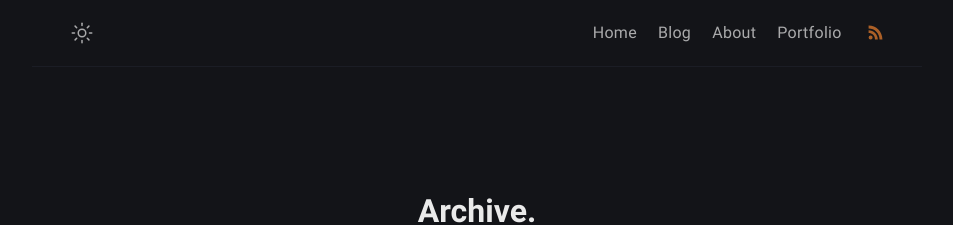
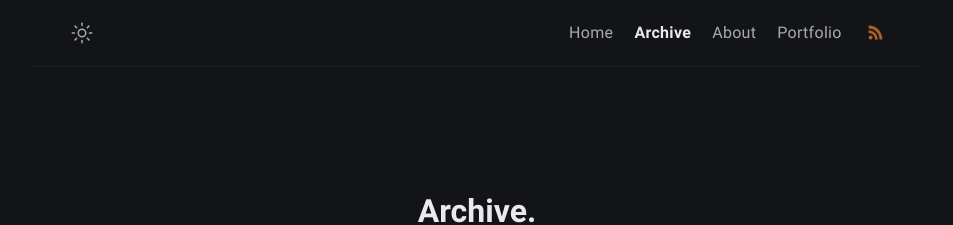
Before and after one commit to fariqfgi/fariqfgi.github.io, a Jekyll site: the page built from archive.md, in a window 1280 px wide. Shown: the top 225 px of the page, without its empty margins (163-1116 px from the left). Built offline with Jekyll 4.4.1, drawn with Linux system fonts in a browser that asks for light colours.

Commit message:
Update: layout

```diff
--- a/_data/menus.yml
+++ b/_data/menus.yml
@@ -2,8 +2,8 @@
   url: /
   external: false
 
-- title: Blog
-  url: /blog/
+- title: Archive
+  url: /archive/
   external: false
 
 - title: About
--- /dev/null
+++ b/archive.md
@@ -0,0 +1,29 @@
+---
+title: Archive
+permalink: /archive/
+layout: page
+excerpt: Archive Post
+comments: false
+---
+
+<div class="search-article">
+  <label for="search-input" aria-hidden="true">
+    <svg xmlns="http://www.w3.org/2000/svg" width="20" height="20" viewBox="0 0 24 24" fill="none" stroke="rgba(128,128,128,0.8)" stroke-width="2" stroke-linecap="round" stroke-linejoin="round" class="feather feather-search"><circle cx="11" cy="11" r="8"></circle><line x1="21" y1="21" x2="16.65" y2="16.65"></line></svg>
+  </label>
+  <input type="search" id="search-input" placeholder="Find some articles here" aria-label="Search">
+</div>
+
+<ul id="search-results"></ul>
+
+{%- for post in site.posts -%}
+  {%- capture current_year -%}{{ post.date | date: "%Y" }}{%- endcapture -%}
+  {%- unless current_year == previous_year -%}
+    <h2>{{ current_year }}</h2>
+    {%- assign previous_year = current_year -%}
+  {%- endunless -%}
+  <article class="post-item">
+    <h3 class="post-item-title">
+      <a href="{{ post.url }}">{{ post.title | escape }}</a>
+    </h3>
+  </article>
+{%- endfor -%}
```
Also changed, not shown: about.md (+2 -6 lines).
